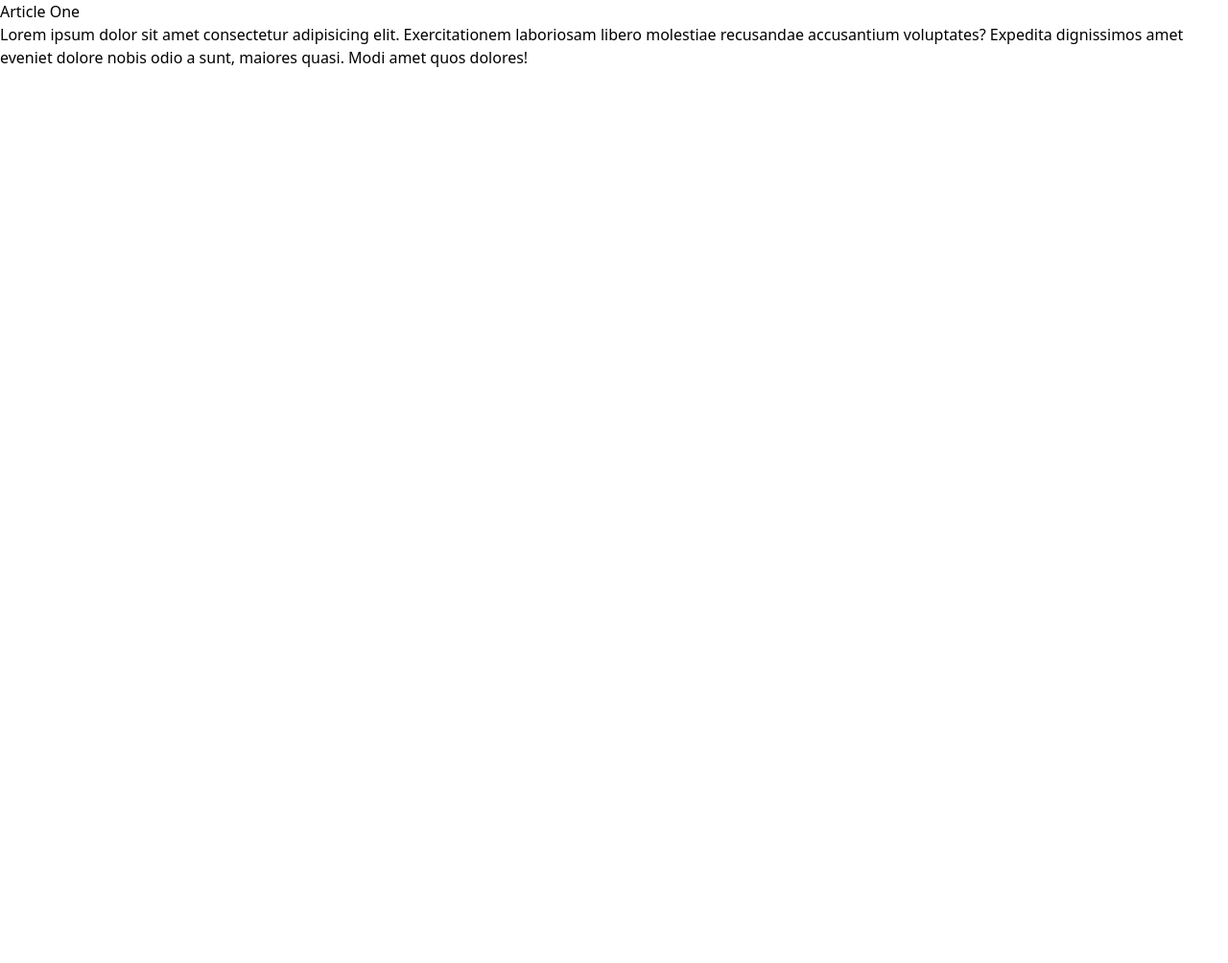
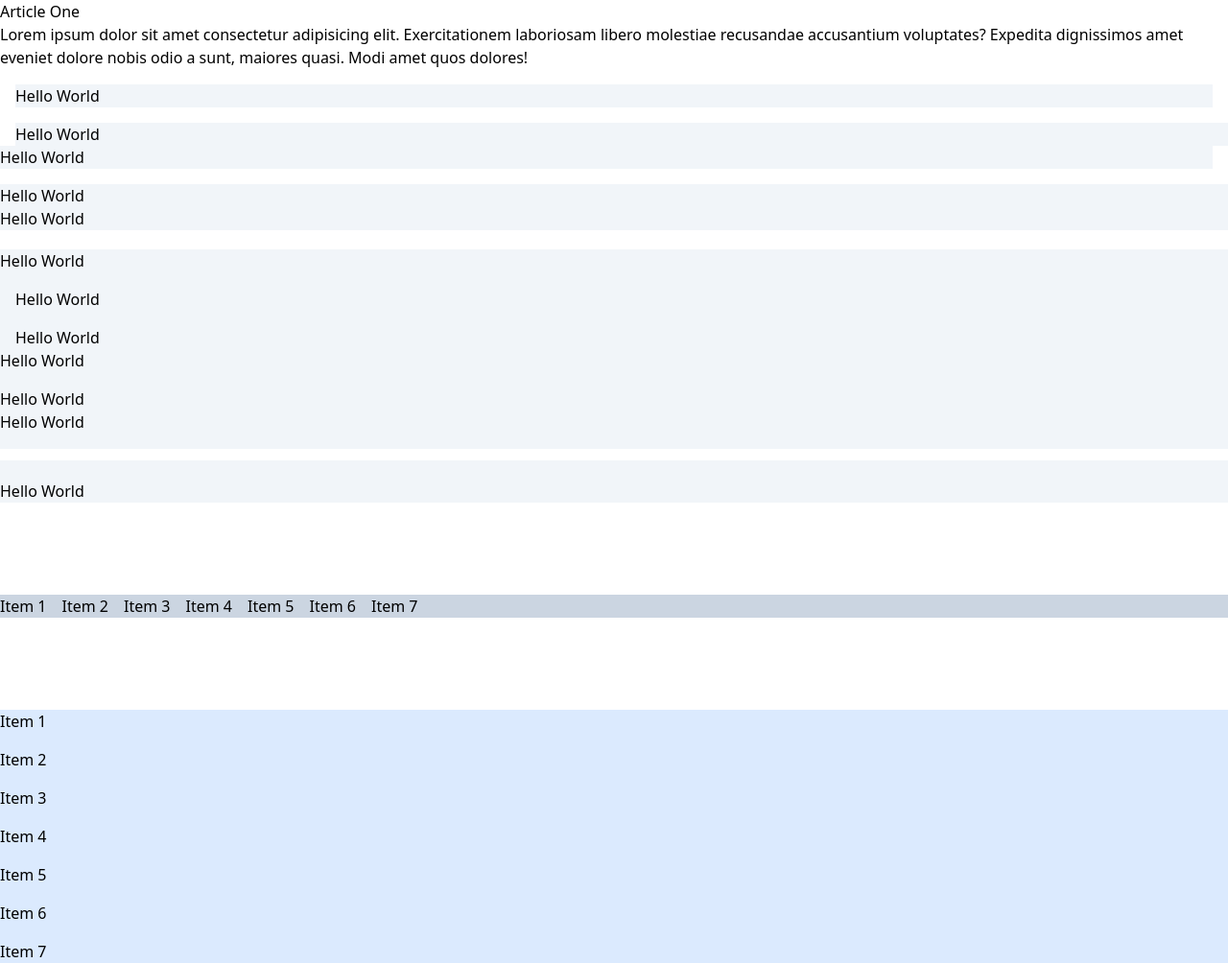
Before and after one commit to ShubhamSKadam/Tailwind-CSS, a plain HTML site: page tailwind-sandbox/03-container-spacing/index.html in a window 1280 px wide. Shown: the whole page at 96% size. Before the commit the page ends 800 px from the top, so only its background shows below. Drawn offline with nearby package versions, Linux system fonts and the light colour scheme.

Commit message:
Container Spacing

```diff
--- a/tailwind-sandbox/03-container-spacing/index.html
+++ b/tailwind-sandbox/03-container-spacing/index.html
@@ -9,24 +9,55 @@
     </head>
     <body>
         <!-- Container -->
-    <div>
+        <div class="container mx-auto">
             <article>
                 <h3>Article One</h3>
                 <p>
                     Lorem ipsum dolor sit amet consectetur adipisicing elit.
-          Exercitationem laboriosam libero molestiae recusandae accusantium
-          voluptates? Expedita dignissimos amet eveniet dolore nobis odio a
-          sunt, maiores quasi. Modi amet quos dolores!
+                    Exercitationem laboriosam libero molestiae recusandae
+                    accusantium voluptates? Expedita dignissimos amet eveniet
+                    dolore nobis odio a sunt, maiores quasi. Modi amet quos
+                    dolores!
                 </p>
             </article>
 
             <!-- Margin -->
+            <div class="bg-slate-100 m-4">Hello World</div>
+            <div class="bg-slate-100 ml-4">Hello World</div>
+            <div class="bg-slate-100 mr-4">Hello World</div>
+            <div class="bg-slate-100 mt-4">Hello World</div>
+            <div class="bg-slate-100 mb-4">Hello World</div>
+            <div class="bg-slate-100 mt-[20px]">Hello World</div>
 
             <!-- Padding -->
+            <div class="bg-slate-100 p-4">Hello World</div>
+            <div class="bg-slate-100 pl-4">Hello World</div>
+            <div class="bg-slate-100 pr-4">Hello World</div>
+            <div class="bg-slate-100 pt-4">Hello World</div>
+            <div class="bg-slate-100 pb-4">Hello World</div>
+            <div class="bg-slate-100 mt-3 pt-[20px]">Hello World</div>
 
             <!-- Space Between X -->
+            <div class="flex mt-24 bg-slate-300 space-x-4">
+                <div>Item 1</div>
+                <div>Item 2</div>
+                <div>Item 3</div>
+                <div>Item 4</div>
+                <div>Item 5</div>
+                <div>Item 6</div>
+                <div>Item 7</div>
+            </div>
 
             <!-- Space Between Y -->
+            <div class="flex flex-col mt-24 bg-blue-100 space-y-4">
+                <div>Item 1</div>
+                <div>Item 2</div>
+                <div>Item 3</div>
+                <div>Item 4</div>
+                <div>Item 5</div>
+                <div>Item 6</div>
+                <div>Item 7</div>
+            </div>
         </div>
     </body>
 </html>
```
Lines whose indentation alone changed are shown as unchanged.
